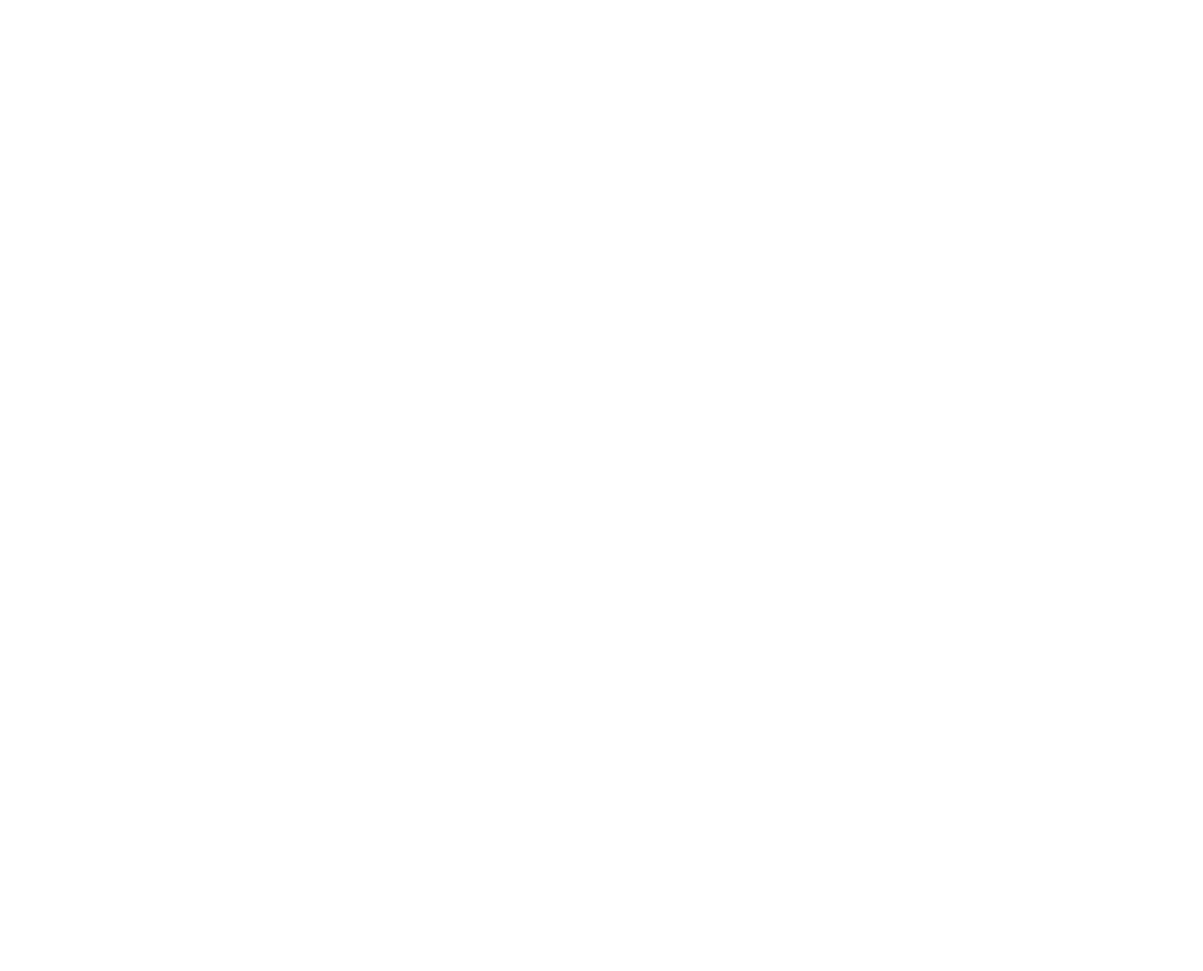
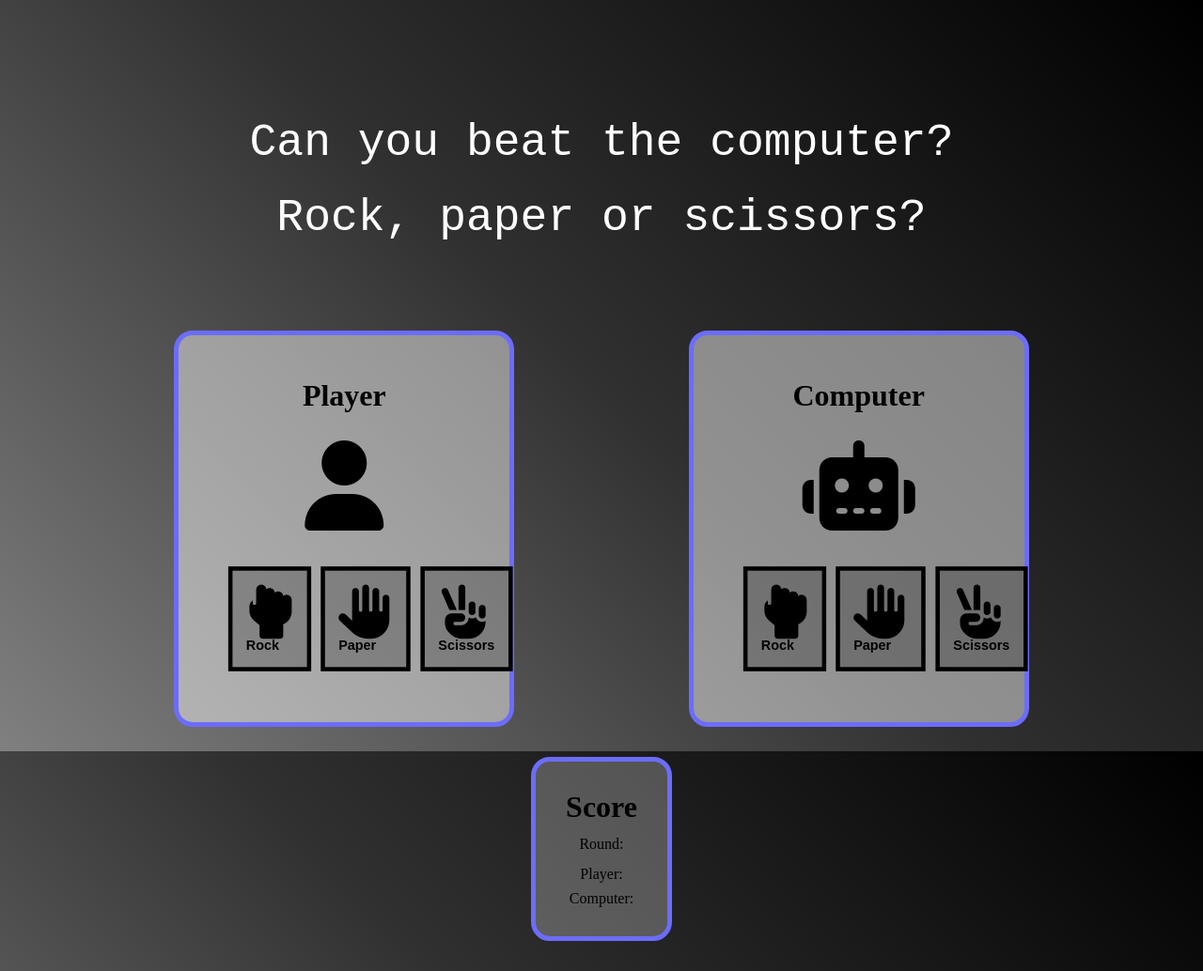
Before and after one commit to romulo-milani/RockPaperScissors, a plain HTML site: page index.html in a window 1280 px wide. Shown: the whole page at 94% size. Before the commit the page ends 800 px from the top, so only its background shows below. Drawn offline with Linux system fonts and the light colour scheme.

Commit message:
basic style

```diff
--- a/index.html
+++ b/index.html
@@ -4,6 +4,7 @@
     <meta charset="UTF-8">
     <meta http-equiv="X-UA-Compatible" content="IE=edge">
     <meta name="viewport" content="width=device-width, initial-scale=1.0">
+    <script src="https://kit.fontawesome.com/12c29c871e.js" crossorigin="anonymous"></script>
 
     <link rel="stylesheet" href="style.css">
     <link rel="stylesheet" href="reset.css">
@@ -12,6 +13,51 @@
     <title>Rock Paper and Scisors</title>
 </head>
 <body>
+    <div class="title">
+        <h1>Can you beat the computer?</h1>
+        <h1>Rock, paper or scissors?</h1>
+
+    </div>
+
+    <div class="main">
+        <div class="player">
+            <div class="container">
+                <p class="player-p">Player</p>
+                <i class="fas fa-user icon"></i>
+            </div>
+
+            <div class="player-options">
+                <button class="btn"><i class="fas fa-hand-rock op-icon"></i>Rock</button>
+                <button class="btn"><i class="fas fa-hand-paper op-icon"></i>Paper</button>
+                <button class="btn"><i class="fas fa-hand-peace op-icon"></i>Scissors</button>
+            </div>
+        </div>
+
+        <div class="computer">
+            <div class="container">
+                <p class="player-p">Computer</p>
+                <i class="fas fa-robot icon"></i>
+            </div>
+
+            <div class="computer-options">
+                <button class="btn"><i class="fas fa-hand-rock op-icon"></i>Rock</button>
+                <button class="btn"><i class="fas fa-hand-paper op-icon"></i>Paper</button>
+                <button class="btn"><i class="fas fa-hand-peace op-icon"></i>Scissors</button>
+            </div>
+        </div>
+    </div>
+
+    <div class="score">
+        <h2 id="score">Score</h2>
+        <h2 id="round">Round: </h2>
+
+        <div class="score-div">
+            <h3 id="player">Player: </h3>
+            <h3>Computer: </h3>
+        </div>
+
+    </div>
+
 
     <script src="./script.js"></script>
 
--- a/style.css
+++ b/style.css
@@ -0,0 +1,186 @@
+html {
+    font-size: 10px;
+}
+
+body {
+    background-repeat: no-repeat;
+    background-attachment: fixed;
+    background-image: linear-gradient(45deg, grey, rgb(48, 48, 48), rgb(0, 0, 0));
+}
+
+.title {
+    display: flex;
+    flex-direction: column;
+    align-items: center;
+    justify-content: center;
+
+    margin-top: 7rem;
+
+    font-family:monospace;
+    color: white;
+    font-size: 3rem;
+    line-height: 5rem;
+}
+
+.main {
+    display: flex;
+    align-items: center;
+    justify-content: space-evenly;
+
+    margin-top: 5rem;
+}
+
+.player {
+    background-color: rgba(255, 255, 255, 0.466);
+    max-width: 20vw;
+    width: 100%;
+    height: auto;
+    padding: 3rem;
+    border: 5px solid  rgb(108, 108, 255);
+    border-radius: 20px;
+}
+
+.computer {
+    background-color: rgba(255, 255, 255, 0.466);
+    max-width: 20vw;
+    width: 100%;
+    height: auto;
+    padding: 3rem;
+    border: 5px solid  rgb(108, 108, 255);
+    border-radius: 20px;
+}
+
+
+
+.container {
+    display: flex;
+    flex-direction: column;
+    align-items: center;
+    justify-content: center;
+}
+
+.player-p {
+    color: black;
+    font-weight: bolder;
+    font-size: 2rem;
+    text-align: center;
+    margin-bottom: 2rem;
+}
+
+.icon {
+    font-size: 6rem;
+    color: black;
+}
+
+.player-options, .computer-options {
+    display: flex;
+    margin-top: 2rem;
+    align-items: center;
+    justify-content: space-around;
+
+}
+
+.op-icon {
+    font-size: 4rem;
+}
+
+.btn {
+    display: flex;
+    flex-direction: column;
+    text-align: center;
+
+    font-size: 1rem;
+    font-weight: bolder;
+
+    padding: 1rem;
+
+    background-color: rgba(0, 0, 0, 0.226);
+
+
+    border: 5px solid black;
+}
+
+.btn:hover {
+    box-shadow: 0 0 20px 10px rgb(108, 108, 255);
+    transform: scale(1.1);
+}
+
+.score {
+
+    background-color: rgba(255, 255, 255, 0.247);
+    border: 5px solid  rgb(108, 108, 255);
+    border-radius: 20px;
+    width:max-content;
+    height: auto;
+
+    color: black;
+
+    margin: -5rem auto;
+
+    padding: 2rem;
+}
+
+#score {
+    font-size: 2rem;
+    font-weight: bolder;
+    text-align: center;
+
+
+}
+
+#round {
+    font-size: 1rem;
+    text-align: center;
+    margin-top: 1rem;
+}
+
+.score-div {
+    font-size: 1rem;
+    display: flex;
+    flex-direction: column;
+    margin-top: 1rem;
+    align-items: center;
+    justify-content: center;
+    text-align: center;
+}
+
+#player {
+    margin-bottom: 10px;
+}
+
+
+@media (max-width:1400px ) {
+    .score {
+        margin: 2rem auto;
+    }
+    .btn {
+        transform: scale(0.9);
+    }
+
+
+}
+
+@media (max-width:970px ) {
+
+    .btn {
+        transform: scale(0.7);
+    }
+    .btn:hover {
+        transform: scale(0.8);
+    }
+
+
+
+}
+
+@media (max-width:820px ) {
+    .computer-options {
+        flex-direction: column;
+    }
+
+    .player-options {
+        flex-direction: column;
+    }
+
+
+}
```
